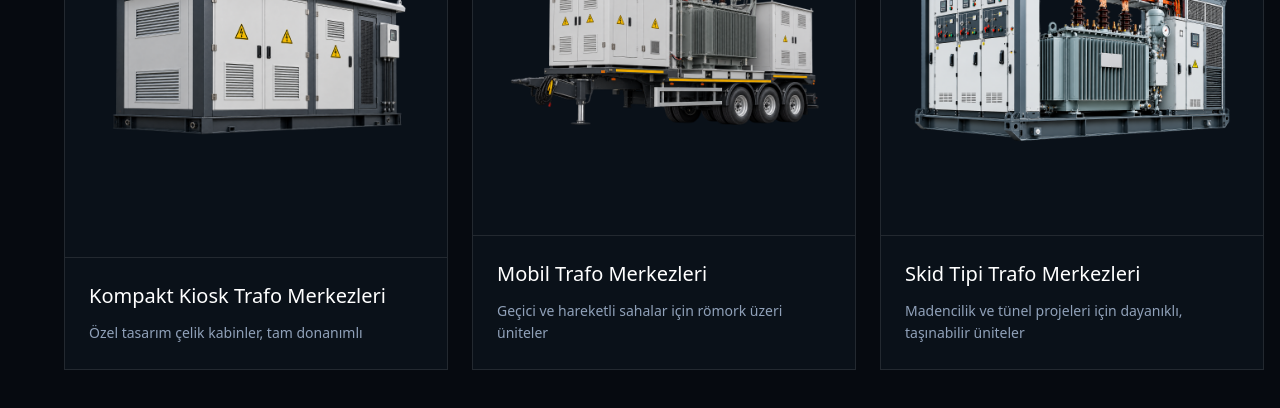
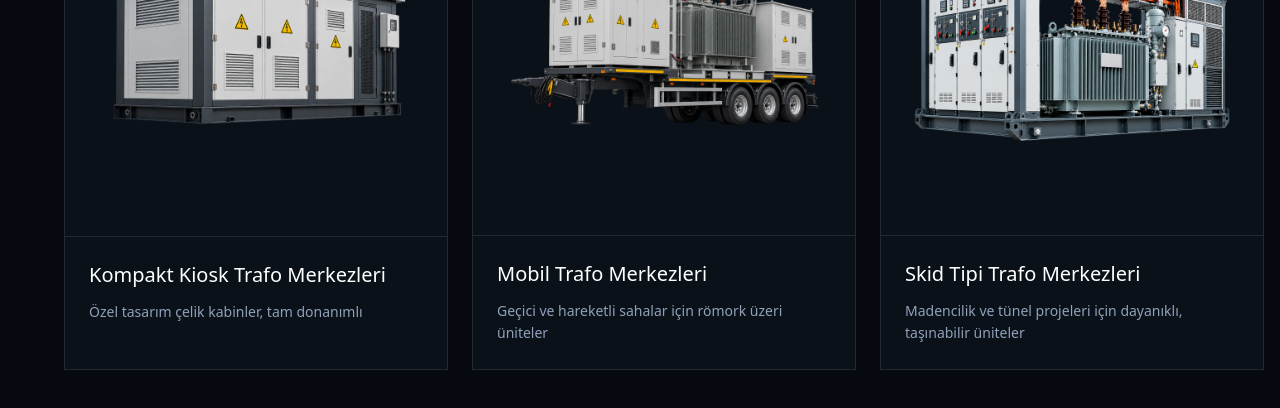
Before and after one commit to GreenPiDev/greenpi-enerji-website, a React (Vite) app in the folder frontend/: page /company-presentation in a window 1280 px wide. Shown: the part 2254-2662 px from the top of the page. Built offline with nearby package versions, Linux system fonts and the light colour scheme; no server answers.

Commit message:
Company presentation Capabilities kartlarında başlık/açıklama ayırıcı çizgileri hizala
Açıklama paragrafına sabit min-height ve line-clamp eklendi, farklı satır
sayısına sahip ürün açıklamaları kartlar arası ayırıcı çizgi hizasını
bozmuyor.

```diff
--- a/frontend/src/pages/presentation/CompanyPresentation.tsx
+++ b/frontend/src/pages/presentation/CompanyPresentation.tsx
@@ -170,7 +170,9 @@ function CompanyPresentation() {
               </div>
               <div className="border-t border-white/10 p-6">
                 <h3 className="font-display text-xl text-white">{t(item.title)}</h3>
-                <p className="mt-3 text-sm leading-relaxed text-slate-400">{t(item.body)}</p>
+                <p className="mt-3 line-clamp-2 min-h-[2.75rem] text-sm leading-relaxed text-slate-400">
+                  {t(item.body)}
+                </p>
               </div>
             </Reveal>
           ))}
```
